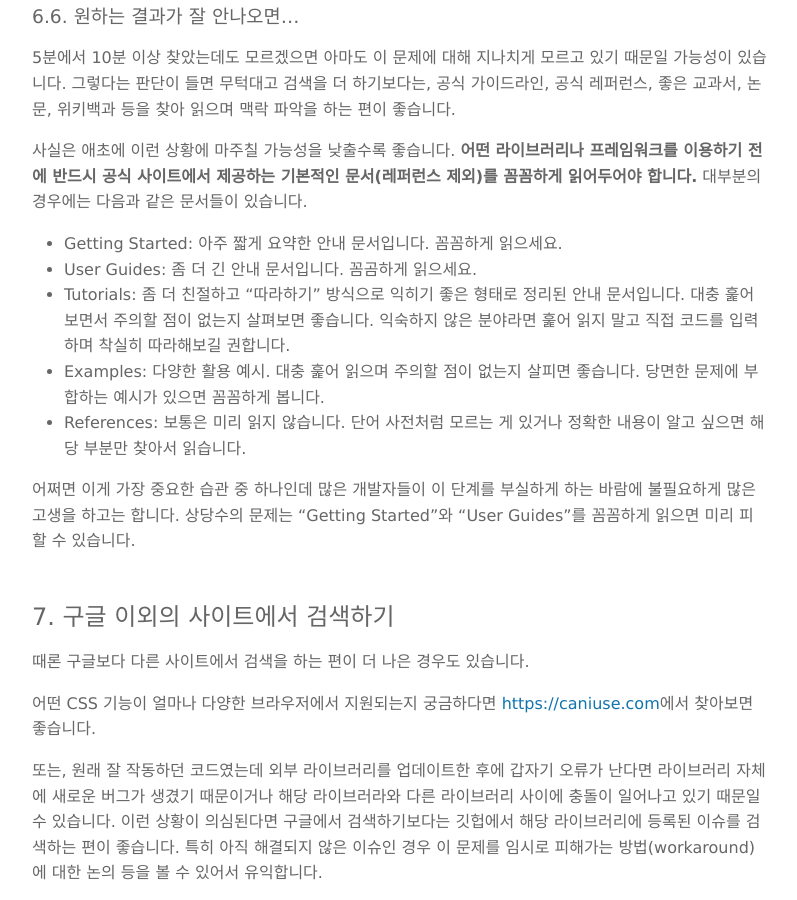
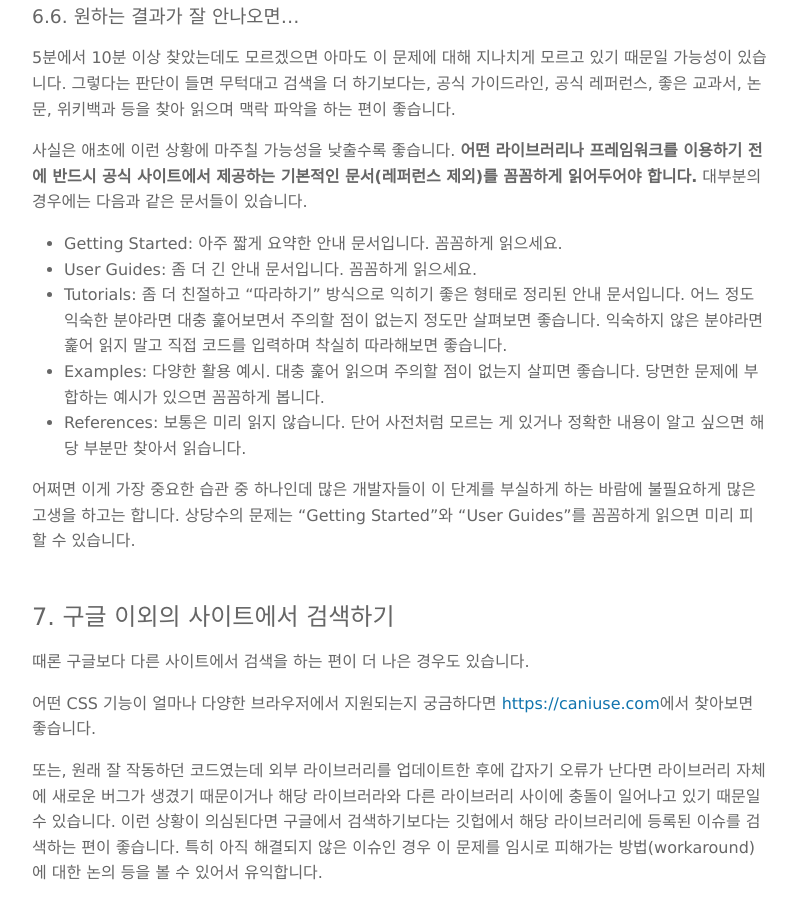
Before and after one commit to boxnwhiskr/boxnwhiskr.github.io, a Jekyll site: the page built from _posts/2020-09-27-ir-for-developers.markdown, in a window 1280 px wide and 900 px high, scrolled down 6572 px. Shown: the whole window, without its empty margins (240-1037 px from the left). Built offline with Jekyll 4.4.1, drawn with Linux system fonts in a browser that asks for light colours; nearby versions of some CDN libraries; some web fonts are replaced.

Commit message:
Update 2020-09-27-ir-for-developers.markdown

```diff
--- a/_posts/2020-09-27-ir-for-developers.markdown
+++ b/_posts/2020-09-27-ir-for-developers.markdown
@@ -155,8 +155,8 @@ python.org 내의 문서만 검색하려면 "site:python.org"이라고 입력합
 사실은 애초에 이런 상황에 마주칠 가능성을 낮출수록 좋습니다. **어떤 라이브러리나 프레임워크를 이용하기 전에 반드시 공식 사이트에서 제공하는 기본적인 문서(레퍼런스 제외)를 꼼꼼하게 읽어두어야 합니다.** 대부분의 경우에는 다음과 같은 문서들이 있습니다.
 
 * Getting Started: 아주 짧게 요약한 안내 문서입니다. 꼼꼼하게 읽으세요.
-* User Guides: 좀 더 긴 안내 문서입니다. 꼼곰하게 읽으세요.
-* Tutorials: 좀 더 친절하고 "따라하기" 방식으로 익히기 좋은 형태로 정리된 안내 문서입니다. 대충 훑어보면서 주의할 점이 없는지 살펴보면 좋습니다. 익숙하지 않은 분야라면 훑어 읽지 말고 직접 코드를 입력하며 착실히 따라해보길 권합니다.
+* User Guides: 좀 더 긴 안내 문서입니다. 꼼꼼하게 읽으세요.
+* Tutorials: 좀 더 친절하고 "따라하기" 방식으로 익히기 좋은 형태로 정리된 안내 문서입니다. 어느 정도 익숙한 분야라면 대충 훑어보면서 주의할 점이 없는지 정도만 살펴보면 좋습니다. 익숙하지 않은 분야라면 훑어 읽지 말고 직접 코드를 입력하며 착실히 따라해보면 좋습니다.
 * Examples: 다양한 활용 예시. 대충 훑어 읽으며 주의할 점이 없는지 살피면 좋습니다. 당면한 문제에 부합하는 예시가 있으면 꼼꼼하게 봅니다.
 * References: 보통은 미리 읽지 않습니다. 단어 사전처럼 모르는 게 있거나 정확한 내용이 알고 싶으면 해당 부분만 찾아서 읽습니다.
 
```
